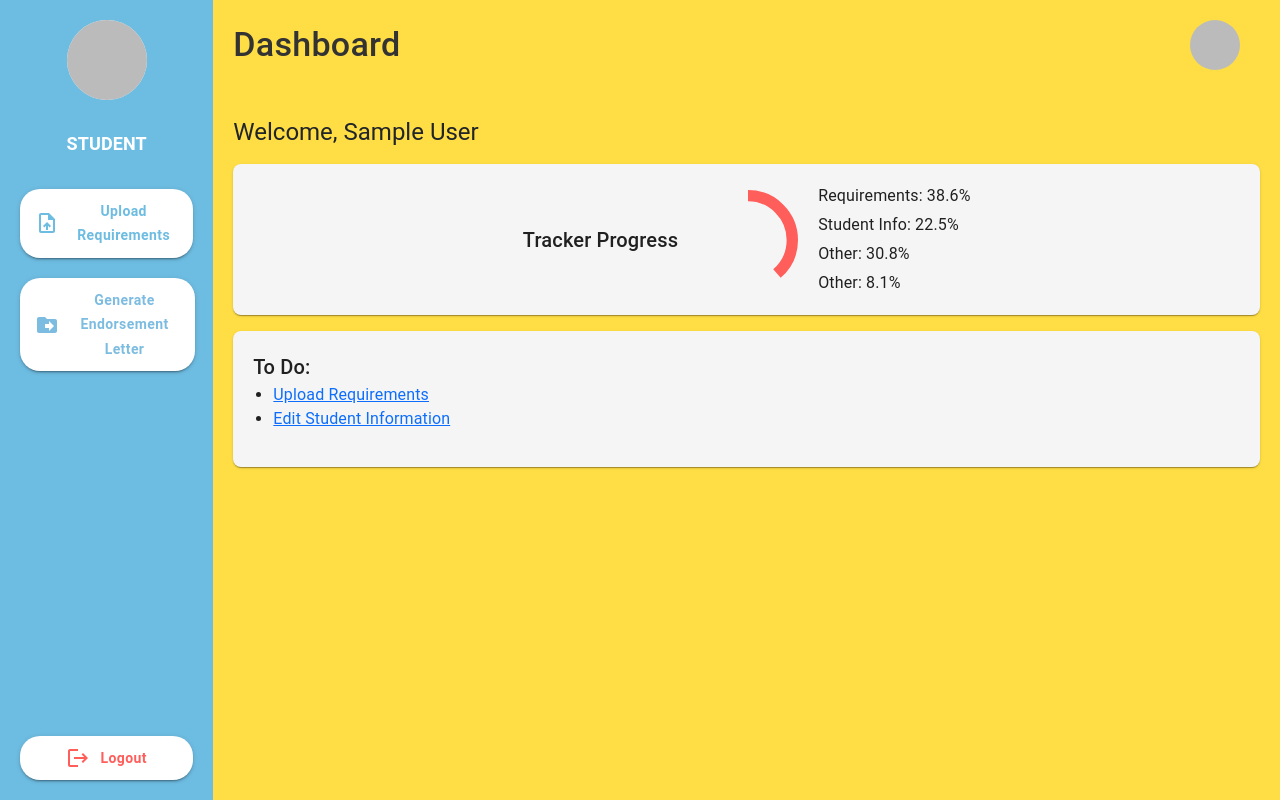
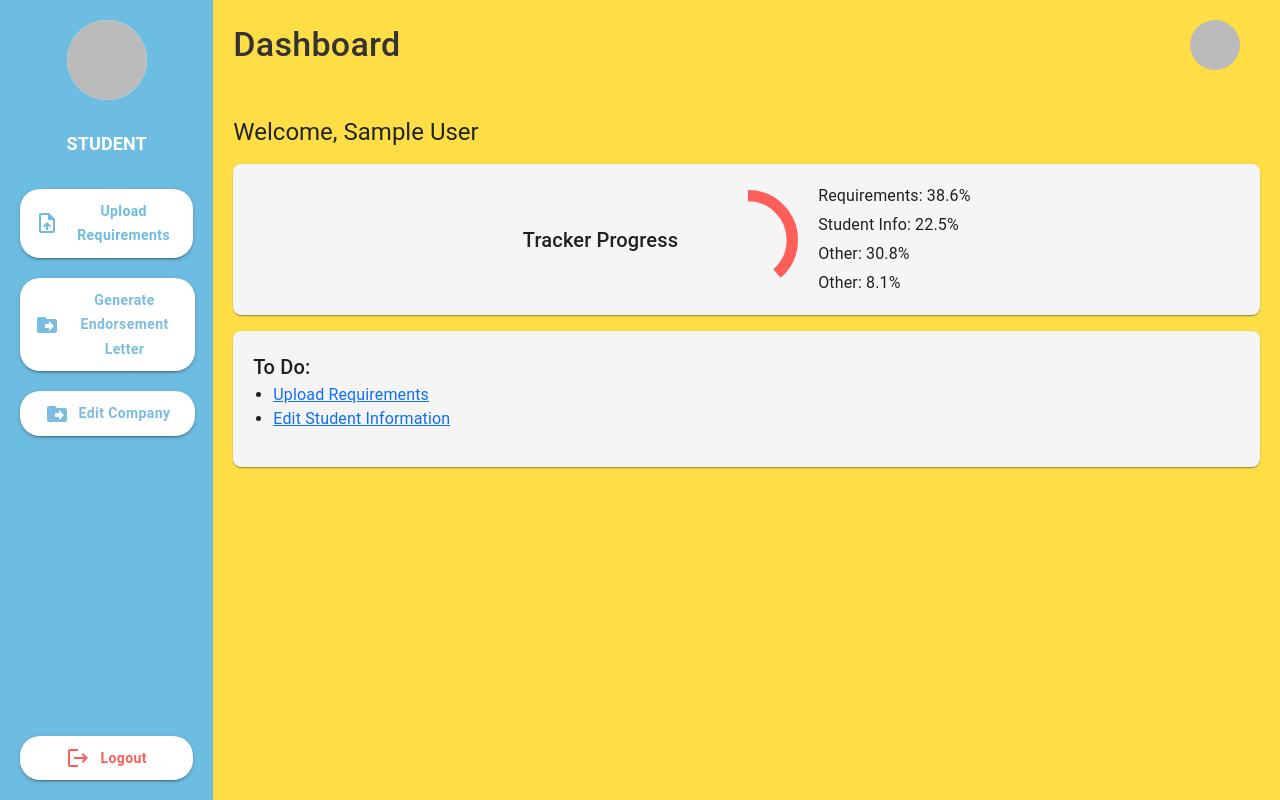
Before and after one commit to DLAyatoCabanilla/NEU-OJT-APP, a React (Create React App) app: page /dashboard in a window 1280 px wide. Built offline with nearby package versions, Linux system fonts and the light colour scheme; no server answers; sample sign-in values are in the browser's storage.

Commit message:
add the company edit functionality

```diff
--- a/src/App.tsx
+++ b/src/App.tsx
@@ -8,6 +8,7 @@ import {
 import Login from "./components/Login";
 import Dashboard from "./components/Dashboard";
 import UploadRequirements from "./components/UploadRequirements";
+import CompanyPage from './components/EditCompanyTab/CompanyPage';
 import { AuthContext } from "./context/AuthContext";
 import "bootstrap/dist/css/bootstrap.min.css";
 
@@ -17,7 +18,6 @@ const App: React.FC = () => {
   if (!authContext) {
     return <div>Loading...</div>;
   }
-
   const { currentUser } = authContext;
 
   return (
@@ -39,6 +39,10 @@ const App: React.FC = () => {
           path="/uploadRequirements"
           element={currentUser ? <UploadRequirements /> : <Navigate to="/login" />}
         />
+        <Route
+          path="/companyPage"
+          element={currentUser ? <CompanyPage /> : <Navigate to="/login" />}
+        />
 
       </Routes>
     </Router>
--- a/src/components/Dashboard.tsx
+++ b/src/components/Dashboard.tsx
@@ -8,6 +8,7 @@ import DriveFileMoveIcon from '@mui/icons-material/DriveFileMove';
 import LogoutIcon from '@mui/icons-material/Logout';
 import { useNavigate } from 'react-router-dom';
 import GenerateEndorsmentLetterr from './GenerateEndorsmentLetter';
+import EditCompany from './EditCompany';
 
 const Dashboard: React.FC = () => {
   const authContext = useContext(AuthContext);
@@ -54,6 +55,7 @@ const Dashboard: React.FC = () => {
               <UploadFileIcon sx={styles.iconSpacing} /> Upload Requirements
             </Button>
             <GenerateEndorsmentLetterr />
+            <EditCompany />
           </Box>
           {/* Logout Button */}
           <Box sx={styles.logoutContainer}>
--- /dev/null
+++ b/src/components/EditCompany.tsx
@@ -0,0 +1,45 @@
+
+import DriveFileMoveIcon from '@mui/icons-material/DriveFileMove';
+
+import { Button } from '@mui/material';
+import { useNavigate } from 'react-router-dom';
+
+
+
+
+const EditCompany: React.FC = () => {
+  const navigate = useNavigate();
+  const onClick = () => {
+    console.log("Transfering to the CompanyTab");
+    navigate('/companyPage');
+
+  }
+  return (
+
+    <Button variant="contained" sx={styles.sideButton} onClick={onClick}>
+      <DriveFileMoveIcon sx={styles.iconSpacing} /> Edit Company
+    </Button>
+  )
+
+}
+
+const styles = {
+  sideButton: {
+    width: '101%',
+    backgroundColor: '#FFF',
+    color: '#7DBCE1',
+    textTransform: 'none' as const,
+    padding: '10px 15px',
+    borderRadius: '20px',
+    fontWeight: 'bold',
+    '&:hover': {
+      backgroundColor: '#e0f4ff',
+    },
+  }, iconSpacing: {
+    marginRight: '10px',
+  },
+
+
+}
+
+export default EditCompany;
--- /dev/null
+++ b/src/components/EditCompanyTab/CompanyPage.tsx
@@ -0,0 +1,8 @@
+const CompanyPage: React.FC = () => {
+  return (
+    <h1>Edit Company</h1>
+  );
+
+}
+
+export default CompanyPage;
```
